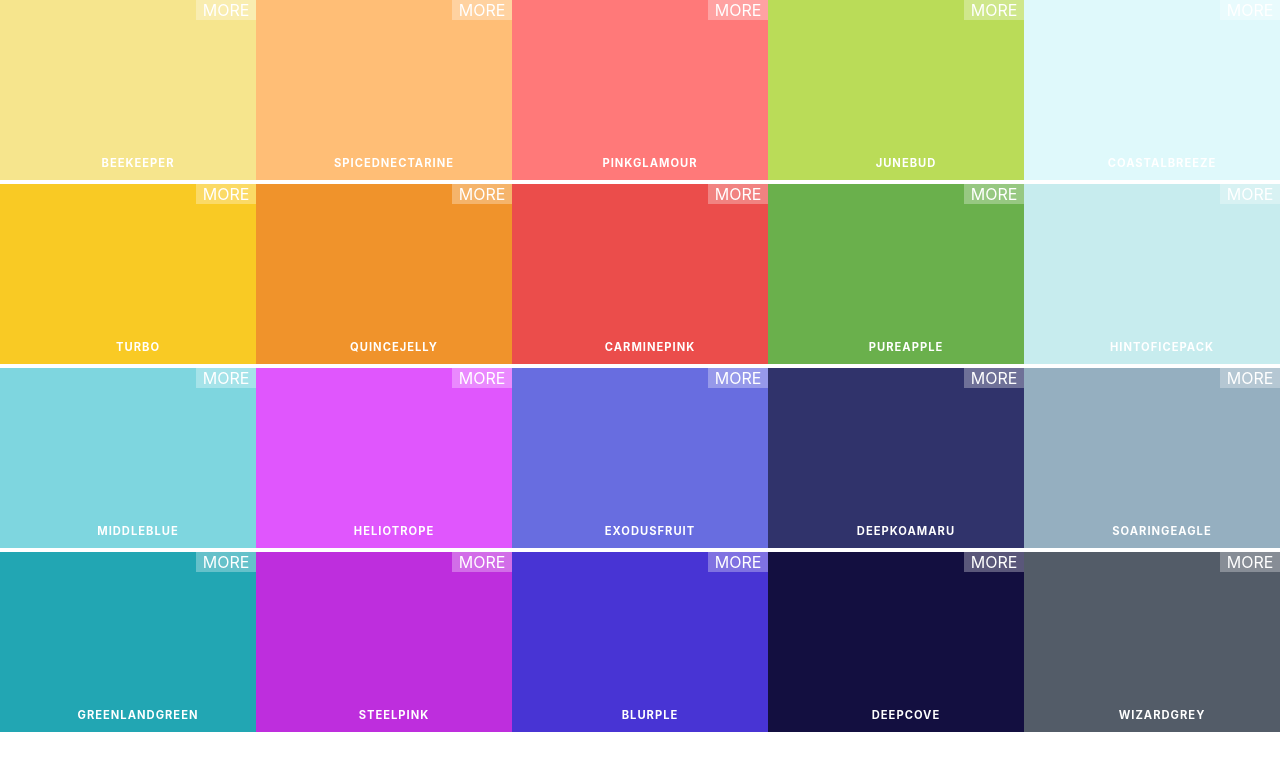
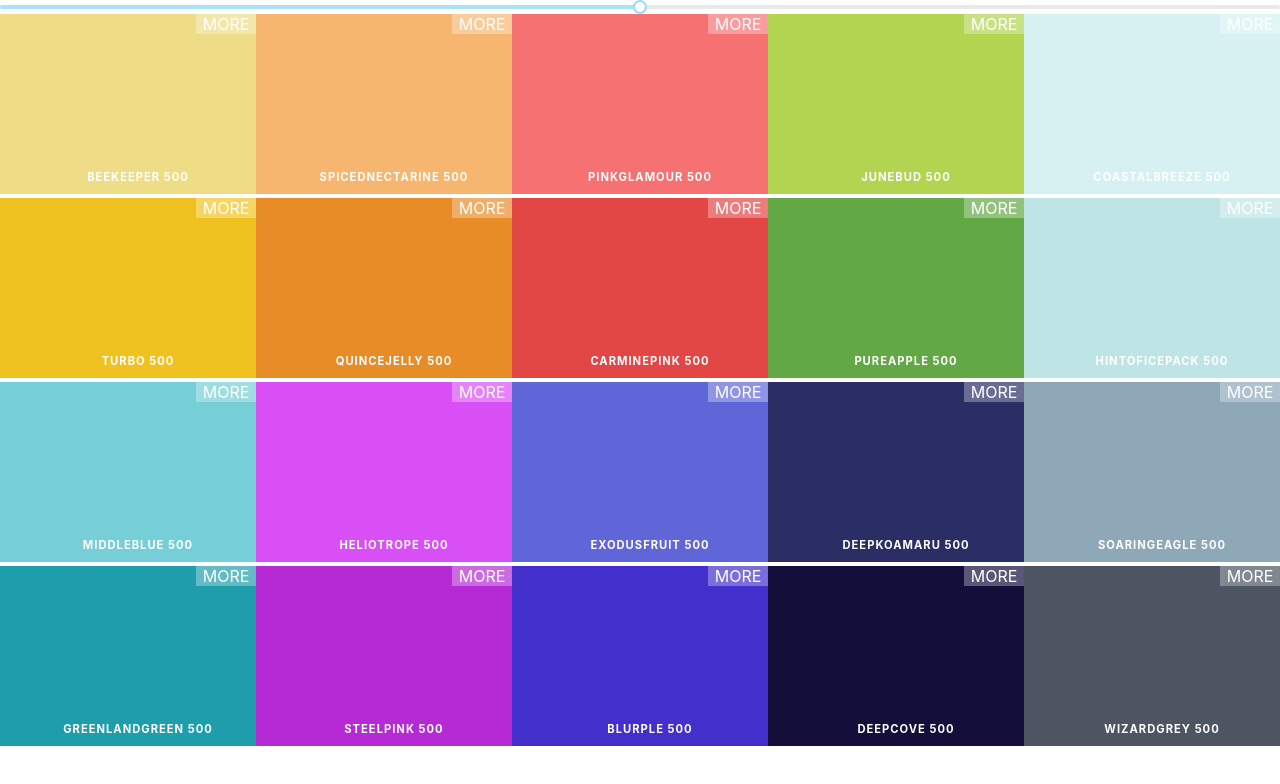
Before and after one commit to andreatanky/colours_app, a React (Create React App) app: page / in a window 1280 px wide. Shown: the top 784 px of the page. Built offline with nearby package versions, Linux system fonts and the light colour scheme.

Commit message:
Add slider

```diff
--- a/package.json
+++ b/package.json
@@ -6,6 +6,8 @@
     "@testing-library/jest-dom": "^5.11.8",
     "@testing-library/react": "^11.2.2",
     "@testing-library/user-event": "^12.6.0",
+    "chroma-js": "^2.1.0",
+    "rc-slider": "^9.7.1",
     "react": "^17.0.1",
     "react-copy-to-clipboard": "^5.0.2",
     "react-dom": "^17.0.1",
--- a/src/App.js
+++ b/src/App.js
@@ -2,11 +2,12 @@ import logo from './logo.svg';
 import './App.css';
 import Palette from './Palette';
 import seedColors from './seedColors';
+import {generatePalette} from "./colorHelpers";
 
 function App() {
   return (
     <div className="App">
-      <Palette {...seedColors[4]}/>
+      <Palette palette={generatePalette(seedColors[4])}/>
     </div>
   );
 }
--- a/src/ColorBox.css
+++ b/src/ColorBox.css
@@ -57,3 +57,58 @@
     line-height: 20px;
     text-transform: uppercase;
 }
+
+.copy-overlay {
+    opacity: 0;
+    z-index: 0;
+    width: 100%;
+    height: 100%;
+    transition: transform 0.6s ease-in-out;
+    transform: scale(0.1);
+}
+
+.copy-overlay.show {
+    opacity: 1;
+    transform: scale(50);
+    z-index: 10;
+    position: absolute;
+
+}
+
+.copy-msg {
+    position: fixed;
+    left: 0;
+    right: 0;
+    top: 0;
+    bottom : 0;
+    display: flex;
+    align-items: center;
+    justify-content: center;
+    transform: scale(0.1);
+    font-size: 4rem;
+    opacity: 0;
+    color: white;
+    flex-direction: column;
+}
+
+.copy-msg.show {
+    opacity: 1;
+    transform: scale(1);
+    z-index: 25;
+    transition: all 0.4s ease-in-out;
+    transition-delay: 0.1s;
+}
+
+.copy-msg h1 {
+    font-weight: 400;
+    text-shadow: 1px 2px black;
+    background: rgba(255,255,255,0.3);
+    width: 100%;
+    text-align: center;
+    margin-bottom: 0;
+    padding: 1rem;
+}
+
+.copy-msg p {
+    font-size: 2rem;
+}
--- a/src/ColorBox.js
+++ b/src/ColorBox.js
@@ -3,11 +3,29 @@ import "./ColorBox.css";
 import {CopyToClipboard} from "react-copy-to-clipboard";
 
 class ColorBox extends Component {
+    constructor(props) {
+        super(props);
+        this.state={
+            copied: false
+        }
+        this.changeCopyState = this.changeCopyState.bind(this);
+    }
+
+    changeCopyState() {
+        this.setState({
+            copied: true}, () => {setTimeout(() => this.setState({ copied: false}), 1500)});
+    }
     render() {
         const {name, background} = this.props;
+        const {copied} = this.state;
         return (
-            <CopyToClipboard text={background}>
-                <div style={{background: background}} className="ColorBox">
+            <CopyToClipboard text={background} onCopy={this.changeCopyState}>
+                <div style={{ background}} className="ColorBox">
+                    <div style={{background}} className={`copy-overlay ${copied && "show"}`}/>
+                    <div className={`copy-msg ${copied && "show"}`}>
+                        <h1>COPIED!</h1>
+                        <p>{this.props.background}</p>
+                    </div>
                 <div className="copy-container">
                     <div className="box-content">
                         <span>{name}</span>
--- a/src/Palette.js
+++ b/src/Palette.js
@@ -1,14 +1,34 @@
 import React, { Component } from 'react'
 import ColorBox from './ColorBox';
 import './Palette.css';
+import {generatePalette} from "./colorHelpers";
+import seedColors from './seedColors';
+import Slider from 'rc-slider';
+import 'rc-slider/assets/index.css';
 
 class Palette extends Component {
+    constructor(props) {
+        super(props);
+        this.state = {
+            level: 500
+        }
+        this.changeLevel = this.changeLevel.bind(this);
+    }
+
+    changeLevel(level) {
+        this.setState({
+            level
+        })
+    }
     render() {
-        const colorBoxes = this.props.colors.map(color => (
-            <ColorBox background={color.color} name={color.name} />
+        const {colors} = this.props.palette;
+        const {level} = this.state;
+        const colorBoxes = colors[this.state.level].map(color => (
+            <ColorBox background={color.hex} name={color.name} />
         ));
         return (
             <div className="Palette">
+                <Slider defaultValue={level} min={100} max={900} step={100} onAfterChange={this.changeLevel}/>
                 {/*Navbar goes here */}
                 <div className="Palette-colors">
                     {colorBoxes}
--- /dev/null
+++ b/src/colorHelpers.js
@@ -0,0 +1,43 @@
+import { hex } from 'chroma-js';
+import chroma from 'chroma-js';
+
+const levels =[50, 100, 200, 300, 400, 500, 600, 700, 800, 900];
+
+function generatePalette(starterPalette) {
+    let newPalette = {
+        paletteName: starterPalette.paletteName,
+        id: starterPalette.id,
+        emoji: starterPalette.emoji,
+        colors: {}
+    };
+
+    for (let level of levels) {
+        newPalette.colors[level] = [];
+    }
+    for (let color of starterPalette.colors) {
+        let scale = getScale(color.color, 10).reverse();
+        for (let i in scale) {
+            newPalette.colors[levels[i]].push({
+                name: `${color.name} ${levels[i]}`,
+                id: color.name.toLowerCase().replace(/ /g, "-"),
+                hex: scale[i],
+                rgb: chroma(scale[i]).css(),
+                rgba: chroma(scale[i]).css().replace("rgb", "rgba").replace(")", ", 1.0)")
+            })
+        }
+    }
+    return newPalette;
+}
+
+function getRange(hexColor) {
+    const end = "#fff";
+    return [
+        chroma(hexColor).darken(1.4).hex(), hexColor, end
+    ];
+}
+
+function getScale(hexColor, numberOfColors) {
+    return chroma.scale(getRange(hexColor)).mode("lab").colors(numberOfColors);
+}
+
+export {generatePalette};
```
Also changed, not shown: 2 other files (tests, documents, lock files or other folders).
